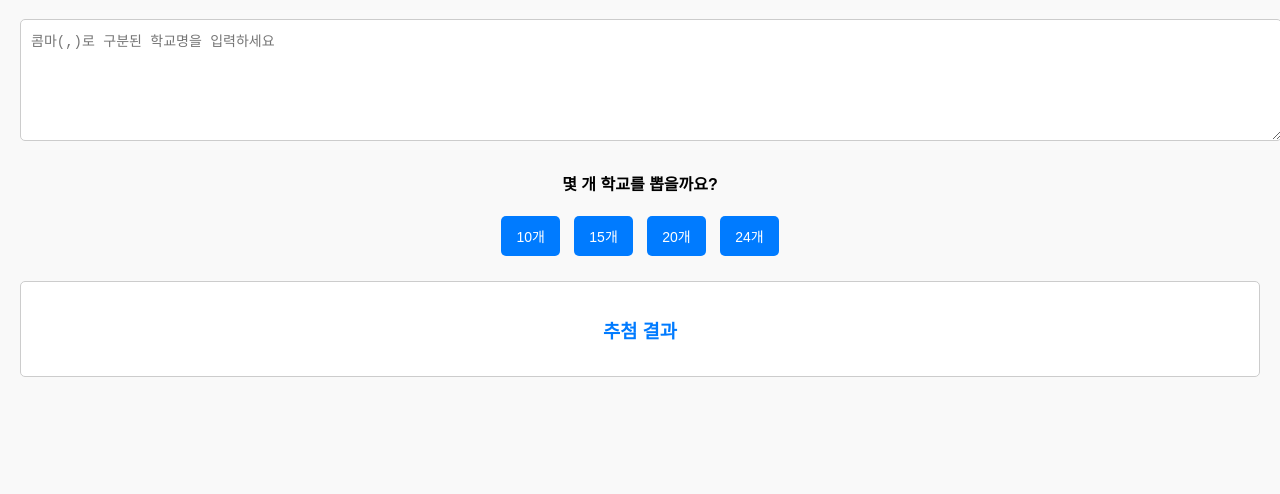
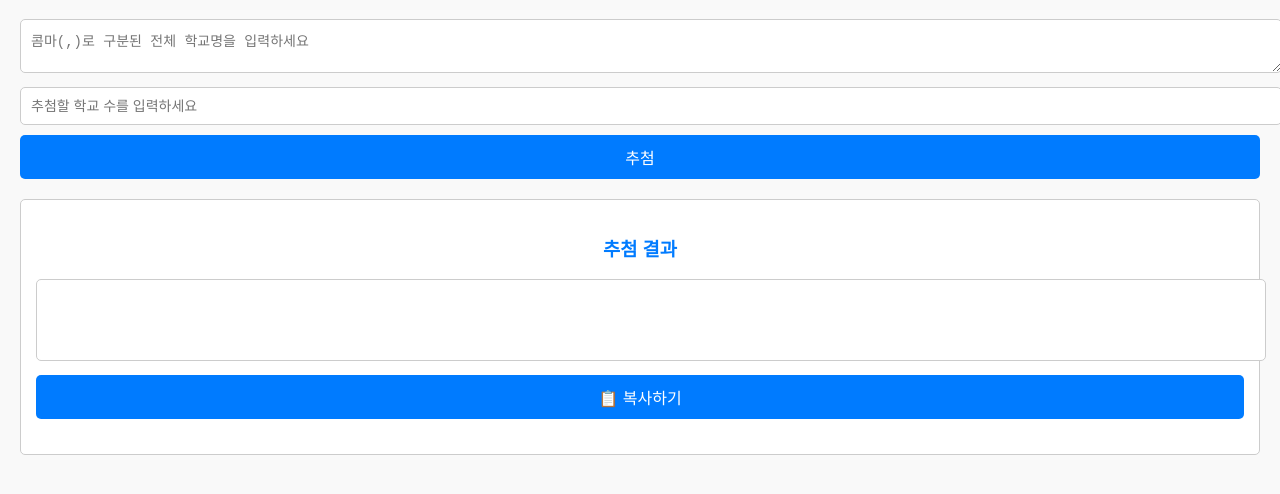
Before and after one commit to mtinet/lottery, a plain HTML site: page indexInEx.html in a window 1280 px wide. Shown: the part 70-564 px from the top of the page. Drawn offline with Linux system fonts and the light colour scheme.

Commit message:
Update indexInEx.html

```diff
--- a/indexInEx.html
+++ b/indexInEx.html
@@ -2,7 +2,7 @@
 <html lang="ko">
 <head>
   <meta charset="UTF-8" />
-  <meta name="viewport" content="width=device-width, initial-scale=1.0"/>
+  <meta name="viewport" content="width=device-width, initial-scale=1.0" />
   <title>학교 랜덤 추첨</title>
   <style>
     body {
@@ -14,30 +14,26 @@
       text-align: center;
       color: #333;
     }
-    textarea {
+    textarea, input[type="number"] {
       width: 100%;
-      height: 100px;
       margin-bottom: 10px;
       padding: 10px;
       font-size: 14px;
       border: 1px solid #ccc;
       border-radius: 5px;
     }
-    .buttons {
-      text-align: center;
+    button {
+      width: 100%;
+      padding: 10px;
+      font-size: 16px;
+      color: #fff;
+      background-color: #007bff;
+      border: none;
+      border-radius: 5px;
+      cursor: pointer;
       margin-bottom: 20px;
     }
-    .buttons button {
-      padding: 10px 15px;
-      margin: 5px;
-      font-size: 14px;
-      cursor: pointer;
-      border: none;
-      border-radius: 5px;
-      background-color: #007bff;
-      color: white;
-    }
-    .buttons button:hover {
+    button:hover {
       background-color: #0056b3;
     }
     .result {
@@ -54,70 +50,79 @@
       text-align: center;
       margin: 10px 0;
     }
-    .result ul {
-      list-style: none;
-      padding: 0;
-    }
-    .result li {
+    #resultText {
+      width: 100%;
+      height: 60px;
       font-size: 14px;
-      margin-bottom: 5px;
+      padding: 10px;
+      border: 1px solid #ccc;
+      border-radius: 5px;
+      resize: none;
     }
   </style>
 </head>
 <body>
 
   <h1>학교 랜덤 추첨</h1>
-<textarea id="inputIds" placeholder="콤마(,)로 구분된 학교명을 입력하세요"></textarea>
 
-<div class="buttons">
-  <p><strong>몇 개 학교를 뽑을까요?</strong></p>
-  <button onclick="drawWinners(10)">10개</button>
-  <button onclick="drawWinners(15)">15개</button>
-  <button onclick="drawWinners(20)">20개</button>
-  <button onclick="drawWinners(24)">24개</button>
-</div>
+  <textarea id="inputIds" placeholder="콤마(,)로 구분된 전체 학교명을 입력하세요"></textarea>
+  <input type="number" id="drawCountInput" placeholder="추첨할 학교 수를 입력하세요" min="1" />
+  <button onclick="drawWinners()">추첨</button>
 
   <div class="result">
     <h3>추첨 결과</h3>
     <p id="statusText"></p>
-  <ul id="selectedWinners"></ul>
+    <textarea id="resultText" readonly></textarea>
+    <button onclick="copyToClipboard()">📋 복사하기</button>
   </div>
 
   <script>
-  function drawWinners(drawCount) {
-    const mustInclude = [
-      "강남고", "서초고", "노원고" // 항상 포함될 학교
-    ];
+    function drawWinners() {
+      const mustInclude = ["강남고", "서초고", "노원고"];
+      const mustExclude = ["비공개고", "테스트고"];
 
-    const mustExclude = [
-      "비공개고", "테스트학교" // 제외될 학교
-    ];
+      const inputText = document.getElementById('inputIds').value;
+      const drawCount = parseInt(document.getElementById('drawCountInput').value);
 
-    const input = document.getElementById('inputIds').value;
-    let ids = input.split(',').map(id => id.trim()).filter(id => id !== '');
-    const totalCount = ids.length;
-
-    const forbidden = ids.filter(id => mustExclude.includes(id));
-    if (forbidden.length > 0) {
-      alert(`다음 학교는 제외되어야 합니다: ${forbidden.join(', ')}`);
+      if (isNaN(drawCount) || drawCount <= 0) {
+        alert("추첨할 학교 수를 올바르게 입력하세요.");
         return;
       }
 
-    const uniqueIds = [...new Set(ids)];
-    const filtered = uniqueIds.filter(id => !mustInclude.includes(id) && !mustExclude.includes(id));
-    const remainingToSelect = drawCount - mustInclude.length;
+      let allInput = inputText.split(',').map(id => id.trim()).filter(id => id !== '');
+      allInput = [...new Set(allInput)];
 
-    if (remainingToSelect < 0) {
-      alert(`무조건 포함될 학교 수(${mustInclude.length})가 추첨 인원(${drawCount)보다 많습니다.`);
+      const cleanedList = allInput.filter(id => !mustExclude.includes(id));
+      const validMustInclude = mustInclude.filter(id => cleanedList.includes(id));
+      const remainingCandidates = cleanedList.filter(id => !validMustInclude.includes(id));
+      const remainingToDraw = drawCount - validMustInclude.length;
+
+      if (remainingToDraw < 0) {
+        alert(`반드시 포함되어야 하는 학교 수(${validMustInclude.length})가 추첨 개수(${drawCount})보다 많습니다.`);
         return;
       }
 
-    const shuffled = filtered.sort(() => Math.random() - 0.5);
-    const randomSelection = shuffled.slice(0, remainingToSelect);
-    const finalWinners = mustInclude.concat(randomSelection).sort((a, b) => a.localeCompare(b, "ko"));
+      const shuffled = remainingCandidates.sort(() => Math.random() - 0.5);
+      const selectedRandom = shuffled.slice(0, remainingToDraw);
+      const finalList = validMustInclude.concat(selectedRandom).sort((a, b) => a.localeCompare(b, "ko"));
 
-    document.getElementById('statusText').innerText = `총 입력 학교: ${totalCount}개, 추첨된 학교: ${finalWinners.length}개`;
-    document.getElementById('selectedWinners').innerHTML = finalWinners.map(id => `<li>${id}</li>`).join('');
+      document.getElementById('statusText').innerText =
+        `총 입력: ${allInput.length}개, 최종 추첨: ${finalList.length}개`;
+
+      document.getElementById('resultText').value = finalList.join(', ');
+    }
+
+    function copyToClipboard() {
+      const resultText = document.getElementById('resultText');
+      resultText.select();
+      resultText.setSelectionRange(0, 99999); // 모바일 호환
+
+      try {
+        document.execCommand("copy");
+        alert("복사되었습니다!");
+      } catch (err) {
+        alert("복사에 실패했습니다. 수동으로 복사해 주세요.");
+      }
     }
   </script>
 
```
Lines whose indentation alone changed are shown as unchanged.
